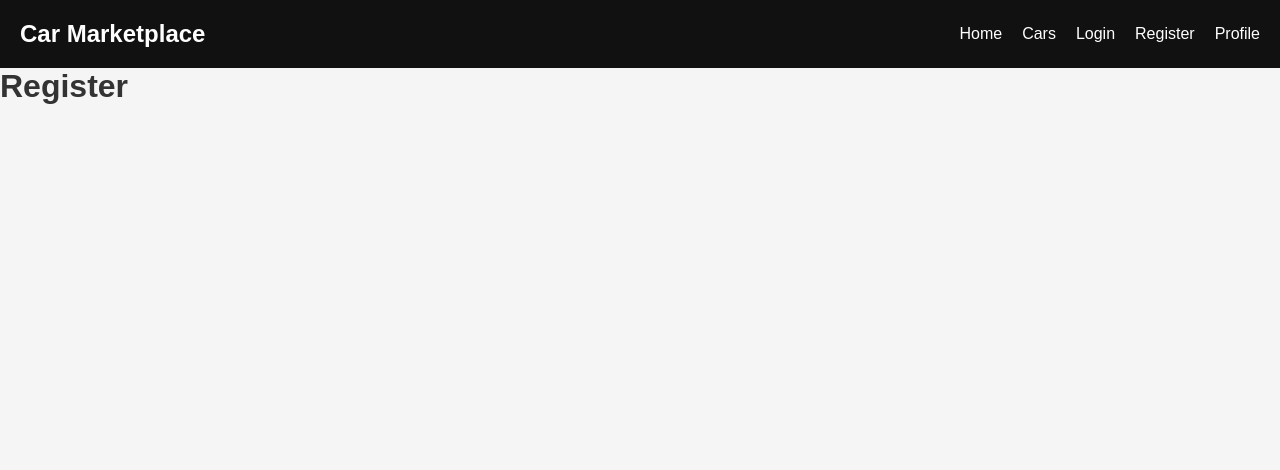
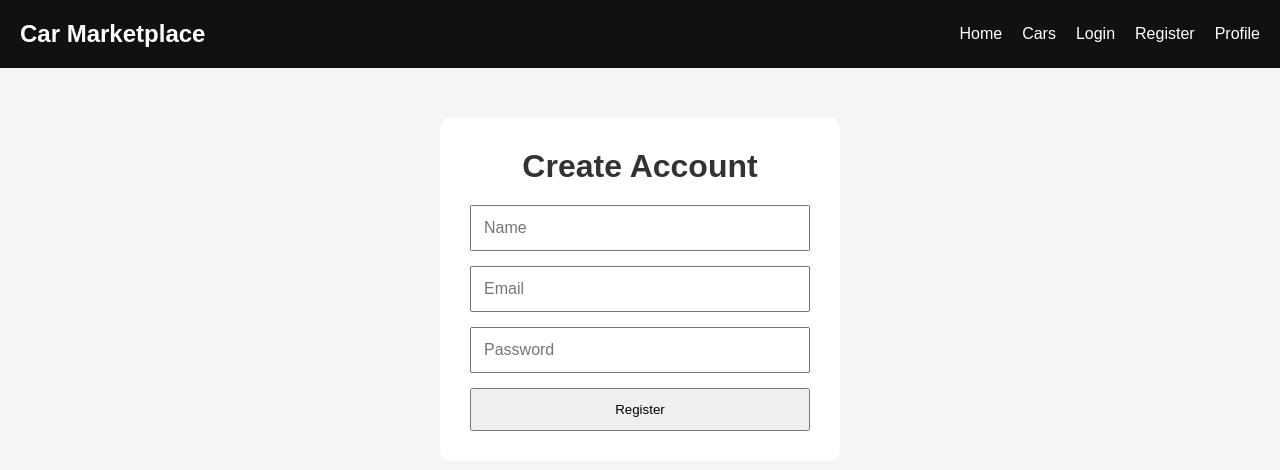
Before and after one commit to monawdev/Capstone-Project, a React app in the folder frontend/: page /register in a window 1280 px wide. Shown: the top 470 px of the page. Built offline with nearby package versions, Linux system fonts and the light colour scheme; the HTML template or start-up script is replaced by a standard one.

Commit message:
Create login and registration forms

```diff
--- a/frontend/src/pages/Login.jsx
+++ b/frontend/src/pages/Login.jsx
@@ -1,5 +1,74 @@
+import { useState } from "react";
+import "../styles/Auth.css";
+
+
 function Login() {
-  return <h1>Login</h1>;
+
+  const [formData, setFormData] = useState({
+    email:"",
+    password:""
+  });
+
+
+  const handleChange = (e)=>{
+
+    setFormData({
+      ...formData,
+      [e.target.name]: e.target.value
+    });
+
+  };
+
+
+  const handleSubmit=(e)=>{
+
+    e.preventDefault();
+
+    console.log(formData);
+
+  };
+
+
+  return (
+
+    <div className="auth-container">
+
+      <h1>Login</h1>
+
+
+      <form onSubmit={handleSubmit}>
+
+
+        <input
+          type="email"
+          name="email"
+          placeholder="Email"
+          value={formData.email}
+          onChange={handleChange}
+        />
+
+
+        <input
+          type="password"
+          name="password"
+          placeholder="Password"
+          value={formData.password}
+          onChange={handleChange}
+        />
+
+
+        <button type="submit">
+          Login
+        </button>
+
+
+      </form>
+
+
+    </div>
+
+  );
 }
 
+
 export default Login;
--- a/frontend/src/pages/Register.jsx
+++ b/frontend/src/pages/Register.jsx
@@ -1,5 +1,72 @@
+import { useState } from "react";
+import "../styles/Auth.css";
+
 function Register() {
-  return <h1>Register</h1>;
+
+  const [formData, setFormData] = useState({
+    name: "",
+    email: "",
+    password: ""
+  });
+
+
+  const handleChange = (e) => {
+    setFormData({
+      ...formData,
+      [e.target.name]: e.target.value
+    });
+  };
+
+
+  const handleSubmit = (e) => {
+    e.preventDefault();
+
+    console.log(formData);
+  };
+
+
+  return (
+    <div className="auth-container">
+
+      <h1>Create Account</h1>
+
+      <form onSubmit={handleSubmit}>
+
+        <input
+          type="text"
+          name="name"
+          placeholder="Name"
+          value={formData.name}
+          onChange={handleChange}
+        />
+
+
+        <input
+          type="email"
+          name="email"
+          placeholder="Email"
+          value={formData.email}
+          onChange={handleChange}
+        />
+
+
+        <input
+          type="password"
+          name="password"
+          placeholder="Password"
+          value={formData.password}
+          onChange={handleChange}
+        />
+
+
+        <button type="submit">
+          Register
+        </button>
+
+      </form>
+
+    </div>
+  );
 }
 
 export default Register;
--- /dev/null
+++ b/frontend/src/styles/Auth.css
@@ -0,0 +1,42 @@
+.auth-container {
+
+  width:400px;
+  margin:50px auto;
+  padding:30px;
+  background:white;
+  border-radius:10px;
+
+}
+
+
+.auth-container h1 {
+
+  text-align:center;
+  margin-bottom:20px;
+
+}
+
+
+.auth-container form {
+
+  display:flex;
+  flex-direction:column;
+  gap:15px;
+
+}
+
+
+.auth-container input {
+
+  padding:12px;
+  font-size:16px;
+
+}
+
+
+.auth-container button {
+
+  padding:12px;
+  cursor:pointer;
+
+}
```
